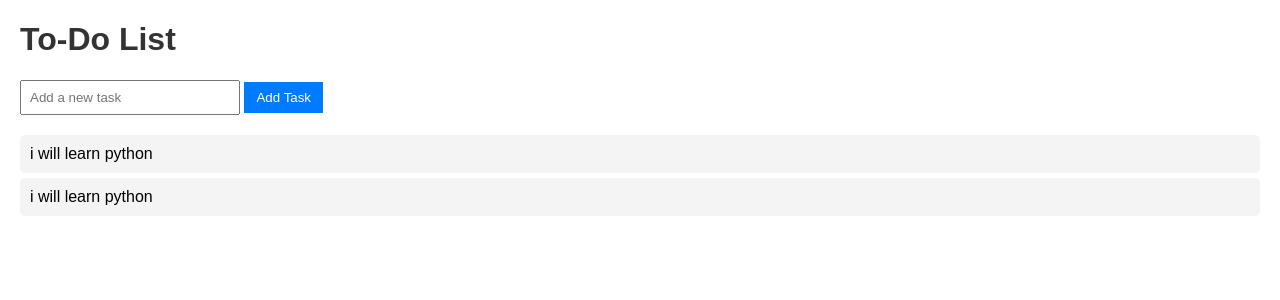
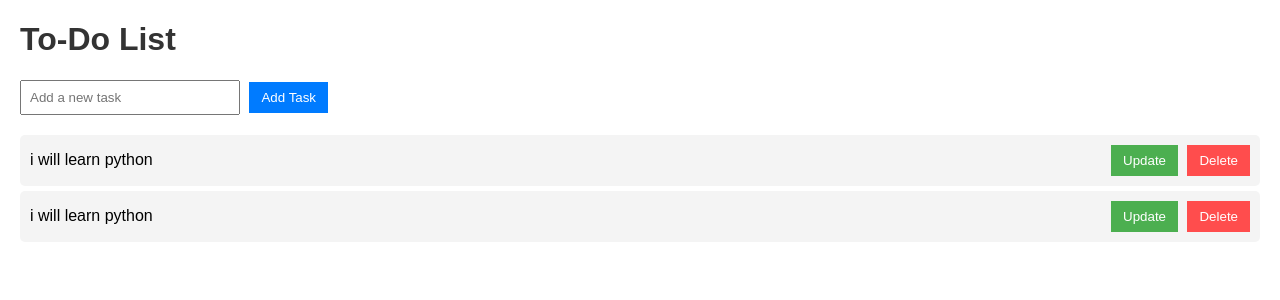
Before and after one commit to Altafalinadaf/python-full-stack-, a Flask app: page / in a window 1280 px wide. Shown: the top 300 px of the page. Run offline with Flask 3, Linux system fonts and the light colour scheme; data comes from the database, SQL or seed files in the repository; both versions use the stored data as it was after the commit.

Commit message:
adding update and delete

```diff
--- a/app.py
+++ b/app.py
@@ -48,6 +48,28 @@ def get_tasks():
         tasks_list = [dict(task) for task in tasks]
     return jsonify(tasks_list)
 
+# Route to delete a task
+@app.route('/delete-task/<int:task_id>', methods=['DELETE'])
+def delete_task(task_id):
+    with get_db_connection() as conn:
+        conn.execute('DELETE FROM tasks WHERE id = ?', (task_id,))
+        conn.commit()
+    return jsonify({'message': 'Task deleted successfully!'})
+
+# Route to update a task
+@app.route('/update-task/<int:task_id>', methods=['PUT'])
+def update_task(task_id):
+    data = request.get_json()
+    new_task = data.get('task')
+
+    if not new_task:
+        return jsonify({'message': 'Task cannot be empty!'}), 400
+
+    with get_db_connection() as conn:
+        conn.execute('UPDATE tasks SET task = ? WHERE id = ?', (new_task, task_id))
+        conn.commit()
+    return jsonify({'message': 'Task updated successfully!'})
+
 # Initialize the database
 init_db()
 
--- /dev/null
+++ b/static/script.js
@@ -0,0 +1,68 @@
+// Fetch and display tasks when the page loads
+document.addEventListener('DOMContentLoaded', () => {
+  fetchTasks();
+});
+
+// Fetch tasks from the back-end
+async function fetchTasks() {
+  const response = await fetch('/tasks');
+  const tasks = await response.json();
+  const taskList = document.getElementById('taskList');
+  taskList.innerHTML = tasks.map(task => `
+    <li>
+      <span>${task.task}</span>
+      <div>
+        <button class="update" onclick="openUpdateModal(${task.id}, '${task.task}')">Update</button>
+        <button class="delete" onclick="deleteTask(${task.id})">Delete</button>
+      </div>
+    </li>
+  `).join('');
+}
+
+// Handle form submission to add a new task
+document.getElementById('taskForm').addEventListener('submit', async (e) => {
+  e.preventDefault();
+  const task = document.getElementById('taskInput').value;
+
+  const response = await fetch('/add-task', {
+    method: 'POST',
+    headers: { 'Content-Type': 'application/json' },
+    body: JSON.stringify({ task })
+  });
+  const result = await response.json();
+  alert(result.message);
+
+  // Clear the input and refresh the task list
+  document.getElementById('taskInput').value = '';
+  fetchTasks();
+});
+
+// Delete a task
+async function deleteTask(taskId) {
+  const response = await fetch(`/delete-task/${taskId}`, {
+    method: 'DELETE'
+  });
+  const result = await response.json();
+  alert(result.message);
+  fetchTasks();
+}
+
+// Open update modal
+function openUpdateModal(taskId, currentTask) {
+  const newTask = prompt('Update your task:', currentTask);
+  if (newTask !== null) {
+    updateTask(taskId, newTask);
+  }
+}
+
+// Update a task
+async function updateTask(taskId, newTask) {
+  const response = await fetch(`/update-task/${taskId}`, {
+    method: 'PUT',
+    headers: { 'Content-Type': 'application/json' },
+    body: JSON.stringify({ task: newTask })
+  });
+  const result = await response.json();
+  alert(result.message);
+  fetchTasks();
+}
--- a/templates/styles.css
+++ b/static/styles.css
@@ -22,6 +22,7 @@ button {
   color: white;
   border: none;
   cursor: pointer;
+  margin-left: 5px;
 }
 
 button:hover {
@@ -38,4 +39,15 @@ li {
   margin: 5px 0;
   padding: 10px;
   border-radius: 5px;
+  display: flex;
+  justify-content: space-between;
+  align-items: center;
 }
+
+li button {
+  background-color: #ff4d4d;
+}
+
+li button.update {
+  background-color: #4CAF50;
+}
--- a/templates/index.html
+++ b/templates/index.html
@@ -2,8 +2,7 @@
 <html>
 <head>
   <title>To-Do List</title>
-  <!-- <link rel="stylesheet" href="{{ url_for('static', filename='styles.css') }}"> -->
-   <link rel="stylesheet" href="styles.css">
+  <link rel="stylesheet" href="{{ url_for('static', filename='styles.css') }}">
 </head>
 <body>
   <h1>To-Do List</h1>
@@ -14,7 +13,6 @@
 
   <ul id="taskList"></ul>
 
-  <!-- <script src="{{ url_for('static', filename='script.js') }}"></script> -->
-   <script src="script.js"></script>
+  <script src="{{ url_for('static', filename='script.js') }}"></script>
 </body>
 </html>
--- a/templates/script.js
+++ /dev/null
@@ -1,30 +0,0 @@
-// Fetch and display tasks when the page loads
-document.addEventListener('DOMContentLoaded', () => {
-  fetchTasks();
-});
-
-// Fetch tasks from the back-end
-async function fetchTasks() {
-  const response = await fetch('/tasks');
-  const tasks = await response.json();
-  const taskList = document.getElementById('taskList');
-  taskList.innerHTML = tasks.map(task => `<li>${task.task}</li>`).join('');
-}
-
-// Handle form submission to add a new task
-document.getElementById('taskForm').addEventListener('submit', async (e) => {
-  e.preventDefault();
-  const task = document.getElementById('taskInput').value;
-
-  const response = await fetch('/add-task', {
-    method: 'POST',
-    headers: { 'Content-Type': 'application/json' },
-    body: JSON.stringify({ task })
-  });
-  const result = await response.json();
-  alert(result.message);
-
-  // Clear the input and refresh the task list
-  document.getElementById('taskInput').value = '';
-  fetchTasks();
-});
```
Also changed, not shown: tasks.db.
